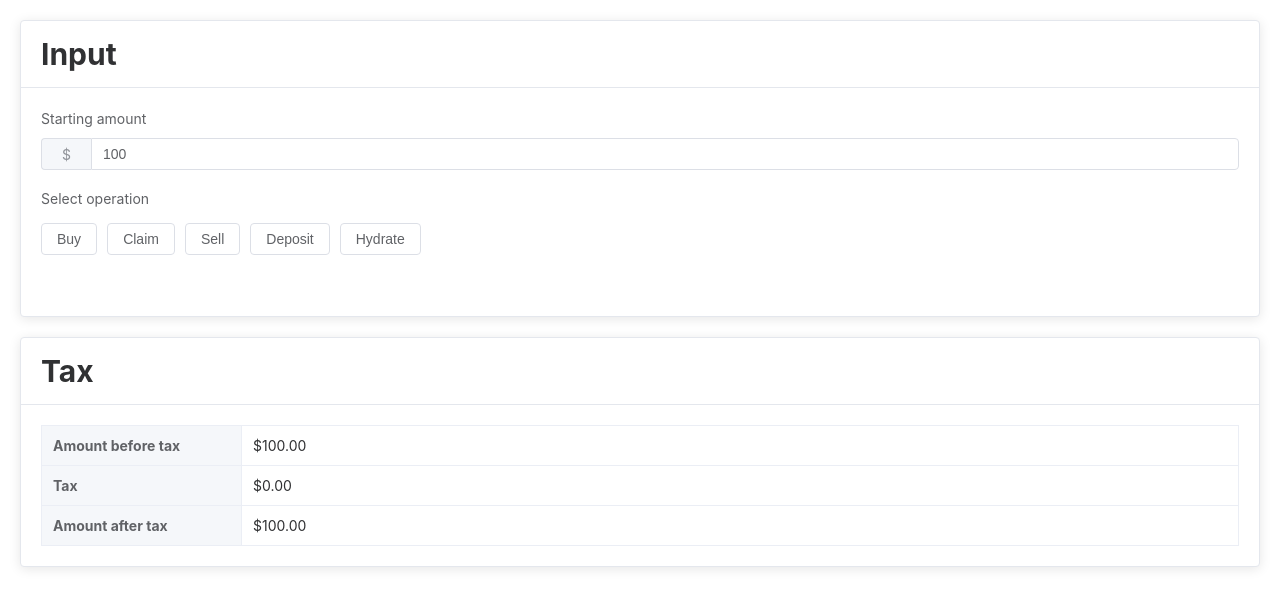
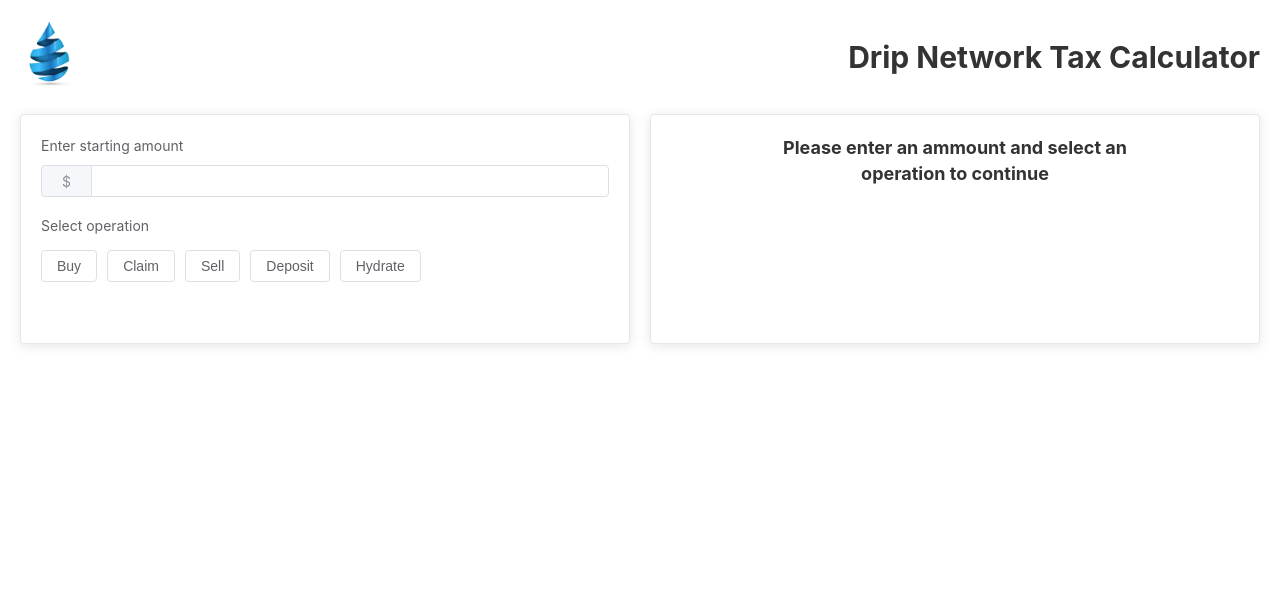
Before and after one commit to milad-alizadeh/drip-fee-calculator, a Vue app: page / in a window 1280 px wide. Shown: the top 608 px of the page. Built offline with nearby package versions, Linux system fonts and the light colour scheme.

Commit message:
finalise ui

```diff
--- a/package.json
+++ b/package.json
@@ -21,7 +21,7 @@
     "babel-eslint": "^10.1.0",
     "eslint": "^6.7.2",
     "eslint-plugin-vue": "^7.0.0",
-    "node-sass": "5.0.0",
+    "sass": "^1.38.2",
     "sass-loader": "10.1.1"
   },
   "engines": {
--- a/src/App.vue
+++ b/src/App.vue
@@ -1,10 +1,17 @@
 <template>
-  <FeeCalculator />
+  <div class="app" id="app">
+    <div class="app__header">
+      <img class="app__logo"  src="./assets/logo.png" />
+      <h1 class="app__title">Drip Network Tax Calculator</h1>
+    </div>
+    <FeeCalculator />
+  </div>
 </template>
 
 <script>
 import FeeCalculator from './components/FeeCalculator.vue'
 import '@/scss/index.scss';
+
 
 export default {
   name: 'App',
@@ -14,11 +21,35 @@
 }
 </script>
 
-<style>
+<style lang="scss">
 
 body {
   font-family: -apple-system, BlinkMacSystemFont, "Segoe UI", Roboto, Helvetica, Arial, sans-serif, "Apple Color Emoji", "Segoe UI Emoji", "Segoe UI Symbol";
   -webkit-font-smoothing: antialiased;
   -moz-osx-font-smoothing: grayscale;
 }
+
+.app {
+  padding: 20px;
+  display: grid;
+  grid-gap: 20px;
+
+  &__logo {
+    width: 60px;
+  }
+
+  &__header {
+    display: flex;
+    justify-content: space-between;
+    align-items: center;
+  }
+
+  &__title {
+    font-size: 18px;
+
+    @media (min-width: 769px) {
+      font-size: 30px
+    }
+  }
+}
 </style>
--- a/src/components/FeeCalculator.vue
+++ b/src/components/FeeCalculator.vue
@@ -1,14 +1,9 @@
 <template>
   <div class="v-fee-calculator">
     <el-card class="v-fee-calculator__card">
-      <template #header>
-        <h2 class="v-fee-calculator__card-header">
-          Input
-        </h2>
-      </template>
+      <el-form labelPosition="top">
 
-      <el-form labelPosition="top">
-        <el-form-item label="Starting amount">
+        <el-form-item label="Enter starting amount">
           <el-input v-model="amount" type="number" pattern="[0-9]*">
             <template #prepend>$</template>
           </el-input>
@@ -38,6 +33,7 @@
             <el-tag
               effect="dark"
               closable
+              type="primary"
               @close="handleOperationRemove(value)"
             >
               <span>{{ label }} </span>
@@ -45,19 +41,22 @@
 
             <i class="el-icon-circle-plus-outline" v-if="index < operationList.length - 1"></i>
           </div>
-
         </el-form-item>
       </el-form>
     </el-card>
 
     <el-card class="v-fee-calculator__card">
-      <template #header>
-        <h2 class="v-fee-calculator__card-header">
-          Tax
-        </h2>
+      <template v-if="!selectedOperation || !amount">
+        <div class="v-fee-calculator__card-placeholder">
+          <h4>
+            Please enter an ammount and select an operation to continue
+          </h4>
+        </div>
+
       </template>
 
       <el-descriptions
+        v-else
         border
         :column="1"
       >
@@ -104,7 +103,7 @@
 
   setup () {
     const state = reactive({
-      amount: 100,
+      amount: '',
       operationList: [],
       allOperations: [
         {
@@ -155,9 +154,10 @@
     const availableOperations = computed(() => state.allOperations.map(operation => {
       if (!selectedOperation.value) {
         operation.disabled = false
-      } else if (!selectedOperation.value?.children?.includes(operation.value)) {
-        operation.disabled = true
+        return operation
       }
+
+      operation.disabled = !selectedOperation.value?.children?.includes(operation.value)
       return operation
     }).filter(operation => {
       if(isEmpty(operationListByKey.value)) return true
@@ -185,10 +185,13 @@
 .v-fee-calculator {
   display: grid;
   grid-gap: 20px;
-  padding: 20px;
 
   td:first-child {
     width: 200px;
+  }
+
+  .el-form-item__label {
+    line-height: 1;
   }
 
   &__tag-list {
@@ -203,6 +206,15 @@
     .el-form-item__content {
       display: flex;
       grid-gap: 10px;
+    }
+  }
+
+  &__card {
+    &-placeholder {
+      text-align: center;
+      line-height: 1.4;
+      margin: auto;
+      max-width: 400px;
     }
   }
 
@@ -223,5 +235,9 @@
     grid-gap: 10px;
     align-items: center;
   }
+
+  @media (min-width: 769px) {
+    grid-template-columns: 1fr 1fr;
+  }
 }
 </style>
--- a/src/scss/global.scss
+++ b/src/scss/global.scss
@@ -28,6 +28,7 @@
 h4,
 strong {
   font-weight: bold;
+  color: #333;
 }
 
 p {
--- /dev/null
+++ b/vue.config.js
@@ -0,0 +1,18 @@
+module.exports = {
+  devServer: {
+    disableHostCheck: true,
+  },
+  pwa: {
+    name: 'Drip Tax Calculator',
+    themeColor: '#17a2b8',
+    msTileColor: '#ffffff',
+    manifestOptions: {
+      name: 'Drip Tax Calculator',
+      short_name: 'Drip tax',
+      start_url: '/',
+      display: 'standalone',
+      background_color: '#ffffff',
+      theme_color: '#17a2b8',
+    },
+  },
+}
```
Also changed, not shown: src/scss/element-variables.scss (added, +20 -0 lines), src/assets/logo.png, 1 other file (tests, documents, lock files or other folders). Lines whose indentation alone changed are shown as unchanged.
